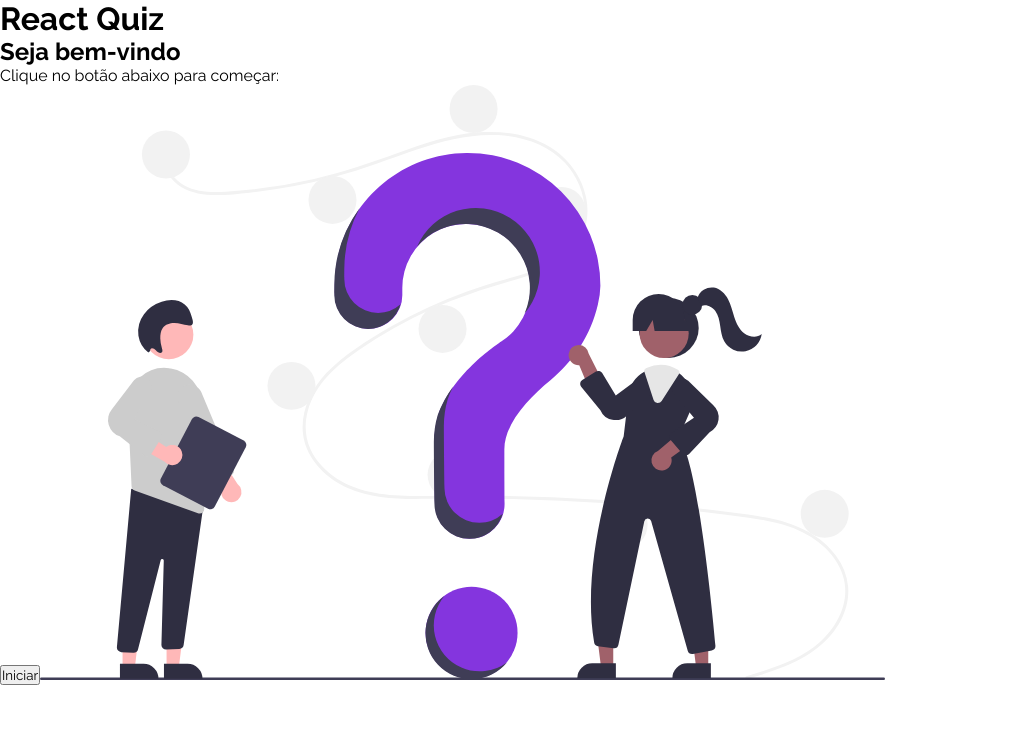
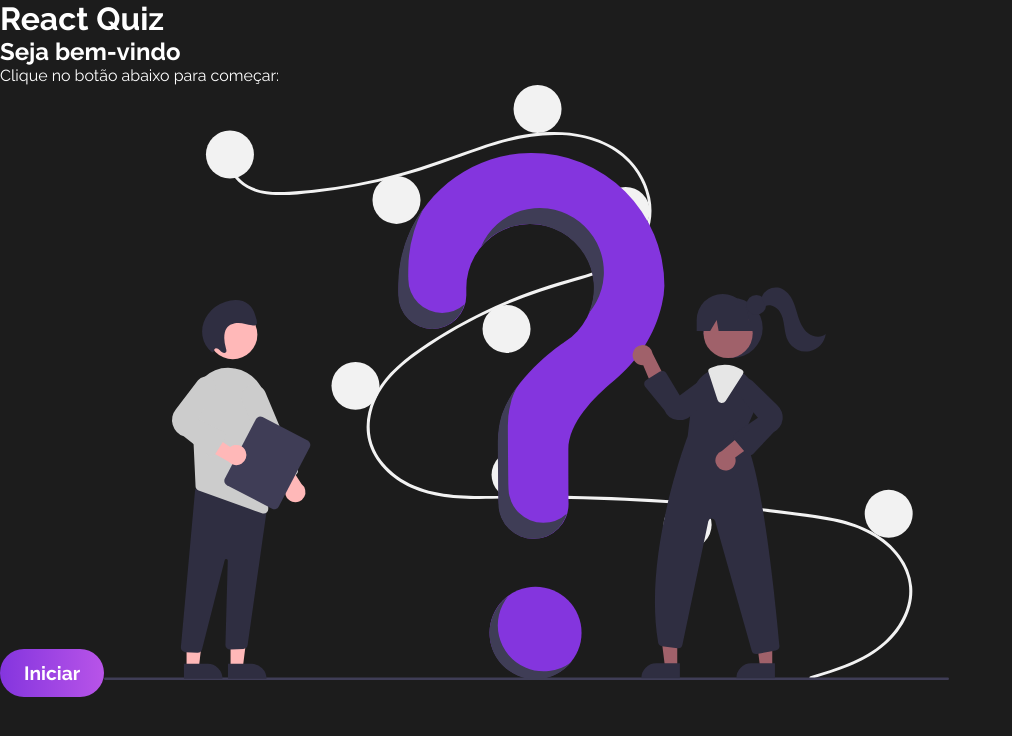
Before and after one commit to Wesley-Nilton/react-quiz, a React (Vite) app: page / in a window 1280 px wide. Shown: the top 736 px of the page, without its empty margins (0-1012 px from the left). Built offline with nearby package versions, Linux system fonts and the light colour scheme.

Commit message:
Add global style

```diff
--- a/src/index.css
+++ b/src/index.css
@@ -1,5 +1,30 @@
 *{
+  color: #fff;
   font-family: 'Raleway', sans-serif;
   margin: 0;
   padding: 0;
 }
+
+body, html{
+  min-height: 100vh;
+  height: 100%;
+  background-color: #1c1c1c;
+}
+
+img{
+  max-width: 100%;
+}
+
+button{
+  font-weight: bold;
+  font-size: 1.2rem;
+  padding: .8rem 1.5rem;
+  cursor: pointer;
+  border-radius: 3rem;
+  border: none;
+  background: linear-gradient(90deg, #8435de 0%, #b854e8 100%);
+}
+
+button:hover{
+  background: linear-gradient(90deg, #b854e8 0%, #8435de 100%);
+}
```
